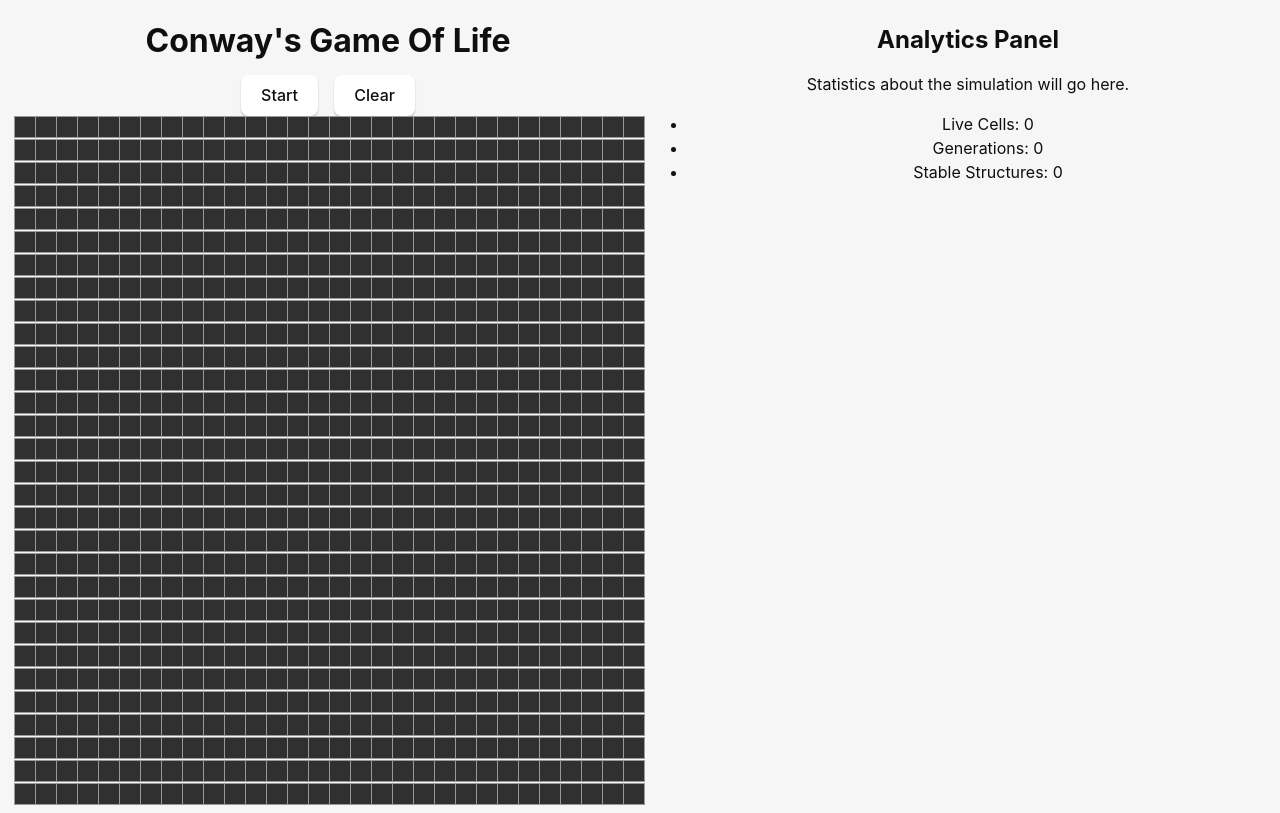
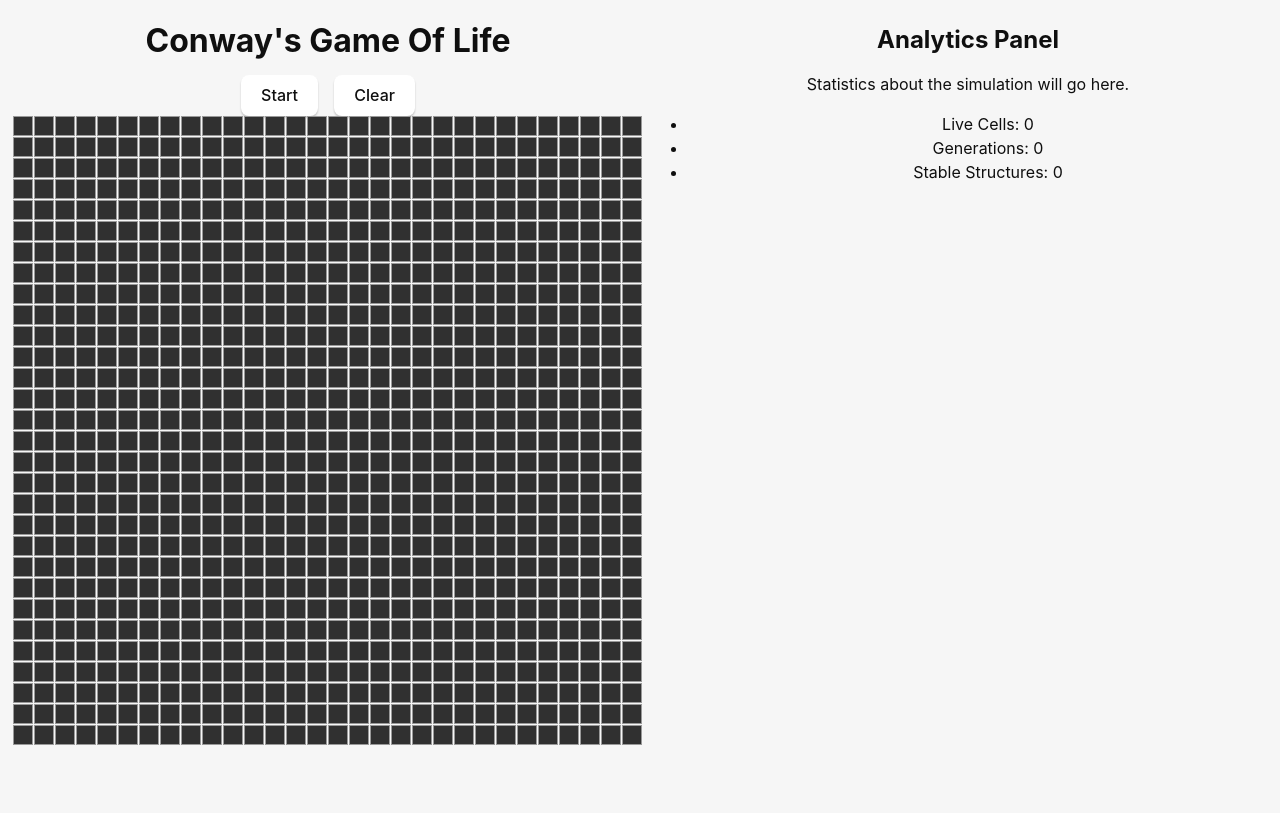
Before and after one commit to ArjunMandakath/CGOL, a React (Vite) app: page / in a window 1280 px wide. Built offline with nearby package versions, Linux system fonts and the light colour scheme.

Commit message:
optimized grid

```diff
--- a/src/Grid.tsx
+++ b/src/Grid.tsx
@@ -1,19 +1,31 @@
 import React from 'react';
 import { LogicModule } from './GameLogic';
-
+///Global
+const cellSize: number = 20
+///Grid Type
 interface GridProps {
   grid: number[][];
   onCellClick: (i: number, j: number) => void;
 }
-
+///Grid Component
 const Grid: React.FC<GridProps> = ({ grid, onCellClick }) => {
   return (
     <div
       style={{
+        display: 'flex',
+        justifyContent: 'center',
+        alignItems: 'center',
+      }}
+    >
+      <div
+        style={{
           display: 'grid',
-        gridTemplateColumns: `repeat(${LogicModule.numCols}, 20px)`,
+          gridTemplateColumns: `repeat(${LogicModule.numCols}, minmax(0, 1fr))`,
+          gridTemplateRows: `repeat(${LogicModule.numRows}, minmax(0, 1fr))`,
+          width: `${LogicModule.numCols * (cellSize + 1)}px`,
+          height: `${LogicModule.numRows * (cellSize + 1)}px`,
           justifyContent: 'center',
-        gap: '1px',
+          alignContent: 'center',
         }}
       >
         {grid.map((row, i) =>
@@ -22,14 +34,16 @@ const Grid: React.FC<GridProps> = ({ grid, onCellClick }) => {
               key={`${i}-${j}`}
               onClick={() => onCellClick(i, j)}
               style={{
-              width: 20,
-              height: 20,
+                width: cellSize,
+                height: cellSize,
+                border: '1px solid #999',
+                boxSizing: 'border-box',
                 backgroundColor: LogicModule.getColor(cell),
-              border: '1px solid #999',
               }}
             />
           ))
         )}
+      </div>
     </div>
   );
 };
```
Also changed, not shown: 1 other file (tests, documents, lock files or other folders). Lines whose indentation alone changed are shown as unchanged.
